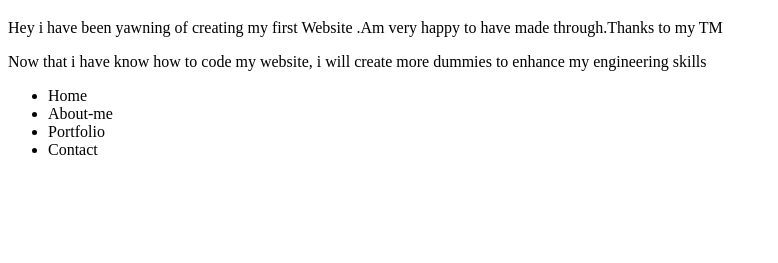
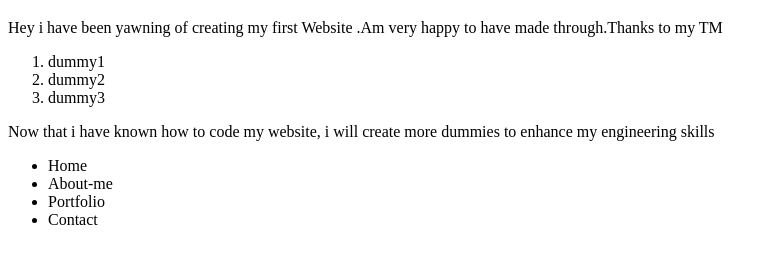
Before and after one commit to murimi-cpu/website, a plain HTML site: page index.html in a window 1280 px wide. Shown: the part 61-324 px from the top of the page, without its empty margins (0-778 px from the left). Drawn offline with Linux system fonts and the light colour scheme.

Commit message:
adding section 2 of my project

```diff
--- a/index.html
+++ b/index.html
@@ -3,6 +3,7 @@
   <head>
     <meta charset="UTF-8" />
     <meta name="viewport" content="width=device-width, initial-scale=1.0" />
+    <link rel="stylesheet" href="style.css">
     <title>Murimi's Website</title>
   </head>
   <body>
@@ -11,7 +12,12 @@
           <p>
               Hey i have been yawning of creating my first Website .Am very happy to have made through.Thanks to my TM
           </p>
-          <p>Now that i have know how to code my website, i will create more dummies to enhance my engineering skills</p>
+          <ol>
+             <li>dummy1</li>
+             <li>dummy2</li>
+             <li>dummy3</li>
+          </ol>
+          <p>Now that i have known how to code my website, i will create more dummies to enhance my engineering skills</p>
       </div>
       <div>
          <ul>
--- a/style.css
+++ b/style.css
@@ -0,0 +1 @@
+.h1{ color: blue;}
```
